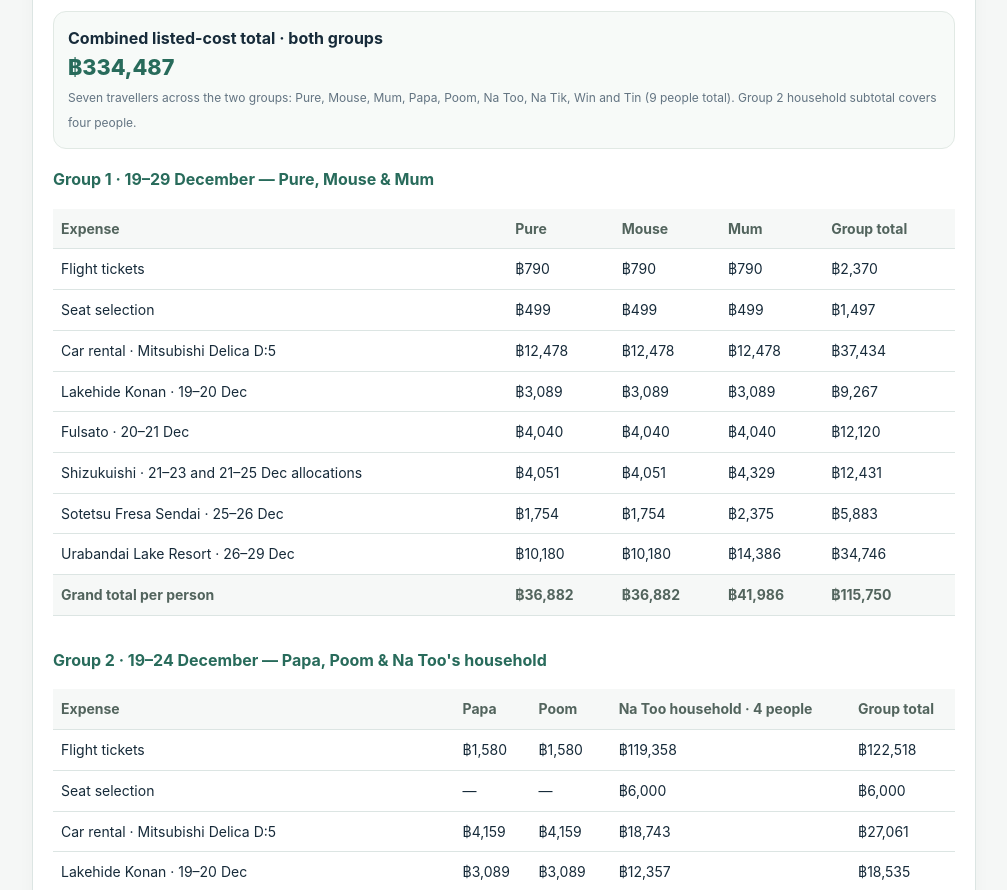
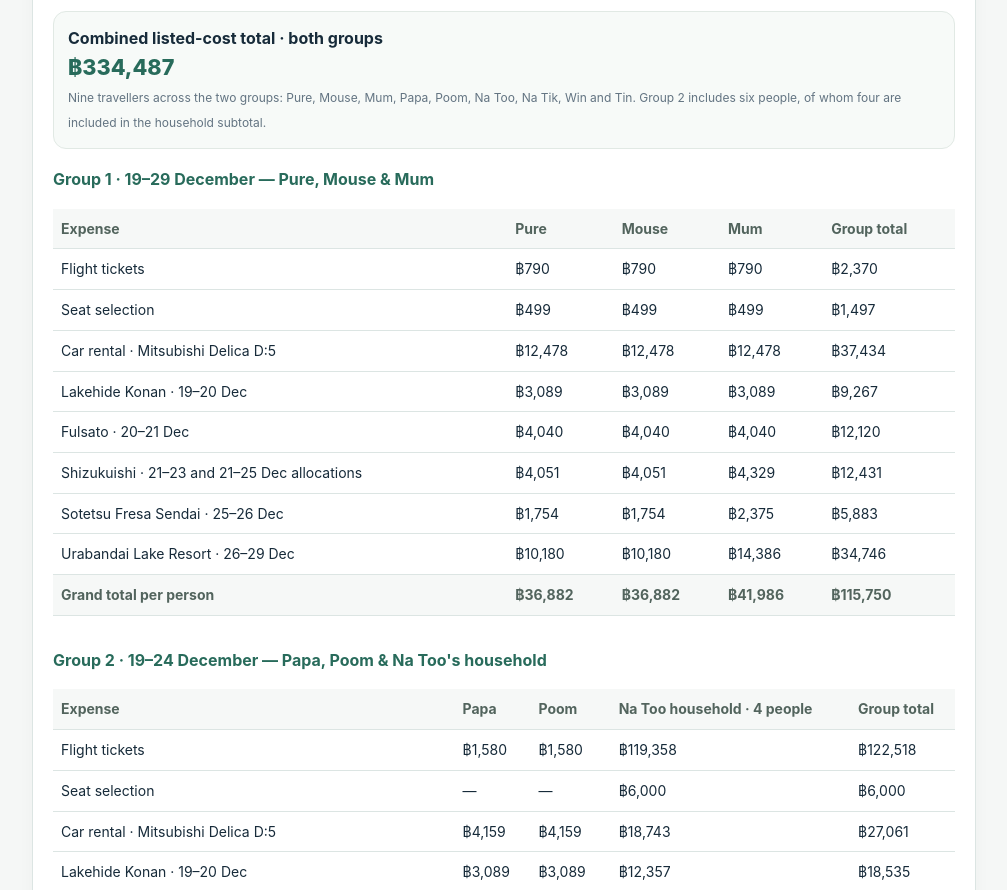
Before and after one commit to nachicraze/travel-itineraries, a plain HTML site: page japan-tohoku-winter-2026/index.html in a window 1280 px wide. Shown: the part 8018-8908 px from the top of the page, without its empty margins (136-1143 px from the left). Drawn offline with Linux system fonts and the light colour scheme.

Commit message:
Clarify Tohoku expense group headcount

```diff
--- a/japan-tohoku-winter-2026/index.html
+++ b/japan-tohoku-winter-2026/index.html
@@ -55,7 +55,7 @@ footer,.footer{text-align:center;color:var(--muted);font-size:11px;padding:25px
 <div class="expense-box"><strong>Group 1 · 19–29 Dec</strong><div class="amount">฿115,750</div><span class="small-note">Pure ฿36,882 · Mouse ฿36,882 · Mum ฿41,986</span></div>
 <div class="expense-box"><strong>Group 2 · 19–24 Dec</strong><div class="amount">฿218,737</div><span class="small-note">Papa ฿18,127 · Poom ฿18,074 · Na Too household (4) ฿182,536</span></div>
 </div>
-<div class="expense-box"><strong>Combined listed-cost total · both groups</strong><div class="amount">฿334,487</div><span class="small-note">Seven travellers across the two groups: Pure, Mouse, Mum, Papa, Poom, Na Too, Na Tik, Win and Tin (9 people total). Group 2 household subtotal covers four people.</span></div>
+<div class="expense-box"><strong>Combined listed-cost total · both groups</strong><div class="amount">฿334,487</div><span class="small-note">Nine travellers across the two groups: Pure, Mouse, Mum, Papa, Poom, Na Too, Na Tik, Win and Tin. Group 2 includes six people, of whom four are included in the household subtotal.</span></div>
 <h3>Group 1 · 19–29 December — Pure, Mouse & Mum</h3>
 <div style="overflow-x:auto"><table><thead><tr><th>Expense</th><th>Pure</th><th>Mouse</th><th>Mum</th><th>Group total</th></tr></thead><tbody>
 <tr><td>Flight tickets</td><td>฿790</td><td>฿790</td><td>฿790</td><td>฿2,370</td></tr>
```
